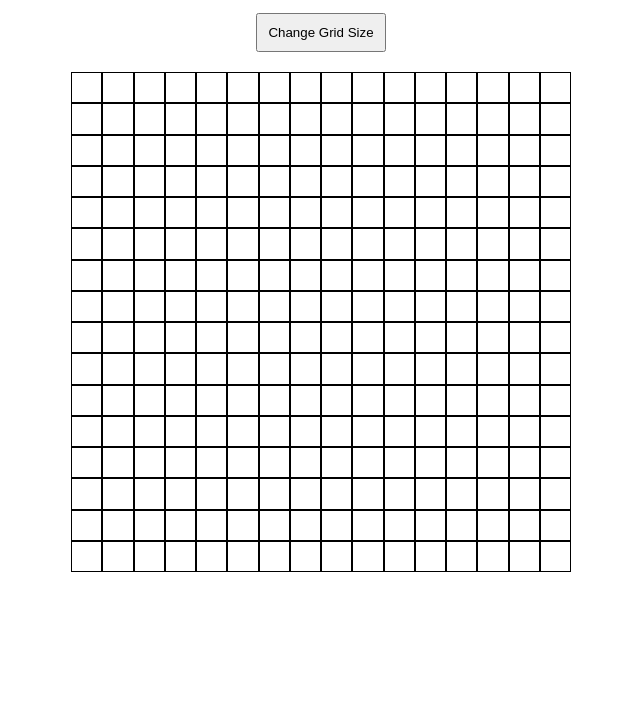
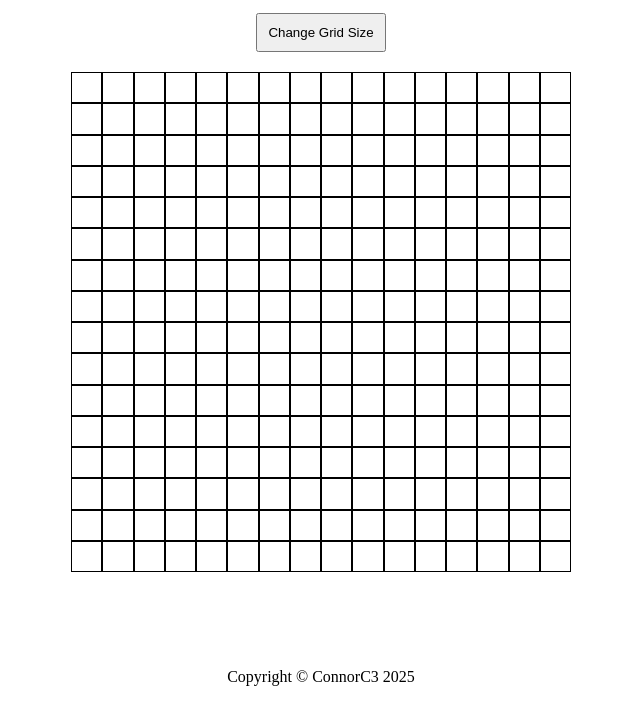
Before and after one commit to ConnorC3/odin-etch-a-sketch, a plain HTML site: page index.html in a window 1280 px wide. Shown: the part 99-800 px from the top of the page, without its empty margins (319-959 px from the left). Drawn offline with Linux system fonts and the light colour scheme.

Commit message:
Add footer

```diff
--- a/index.html
+++ b/index.html
@@ -15,6 +15,9 @@
     <div class="container">
 
     </div>
+    <footer>
+        <p>Copyright © ConnorC3 2025</p>
+    </footer>
     <script src="script.js"></script>
 </body>
 </html>
--- a/style.css
+++ b/style.css
@@ -9,6 +9,7 @@ html {
 }
 
 body {
+    min-height: 100vh;
     display: flex;
     flex-direction: column;
     justify-content: center;
@@ -41,3 +42,11 @@ h2.grid-info {
     border: 1px solid black;
     box-sizing: border-box;
 }
+
+/*  FOOTER  */
+
+footer {
+    margin-top: auto;
+    margin-bottom: 15px;
+    text-align: center;
+}
```
